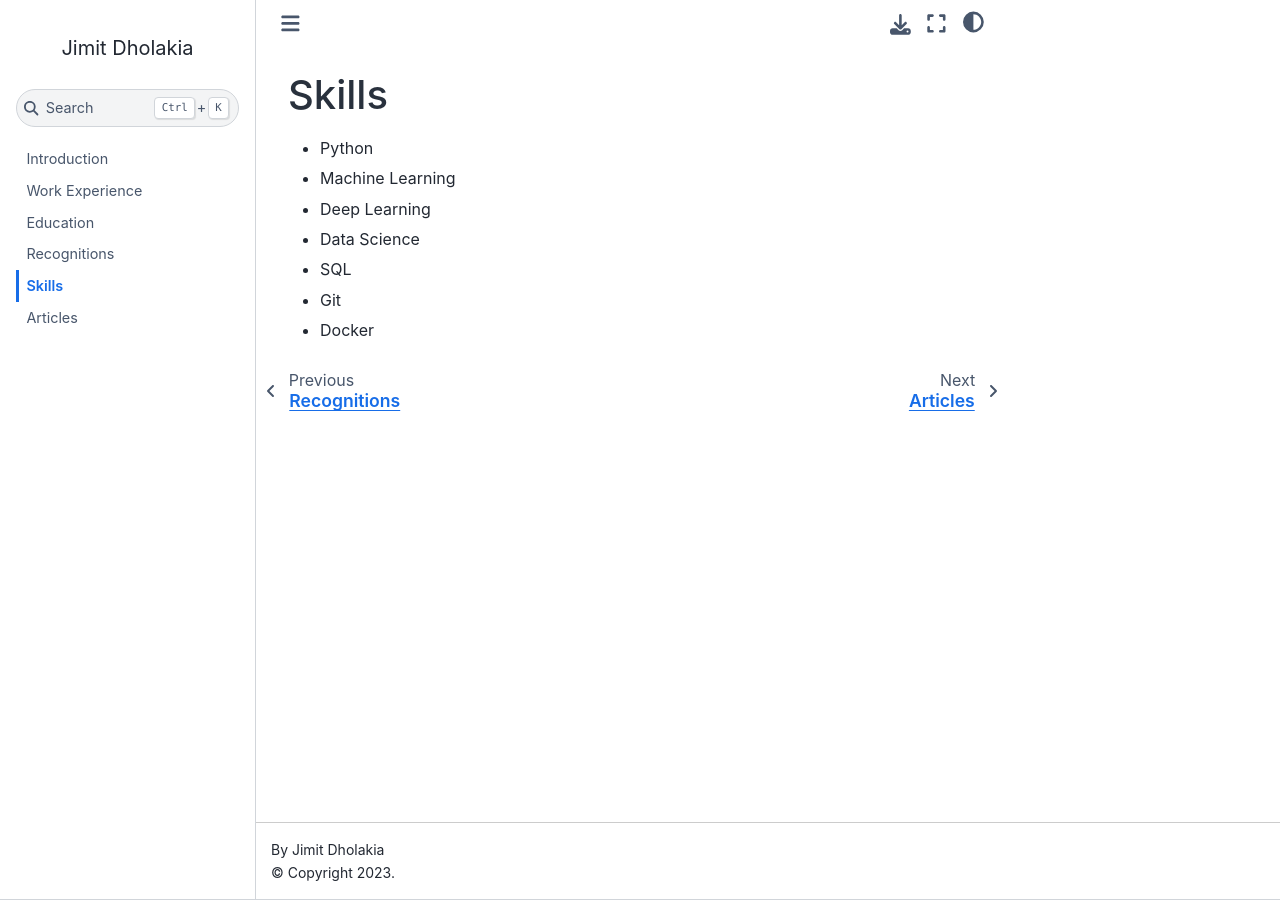
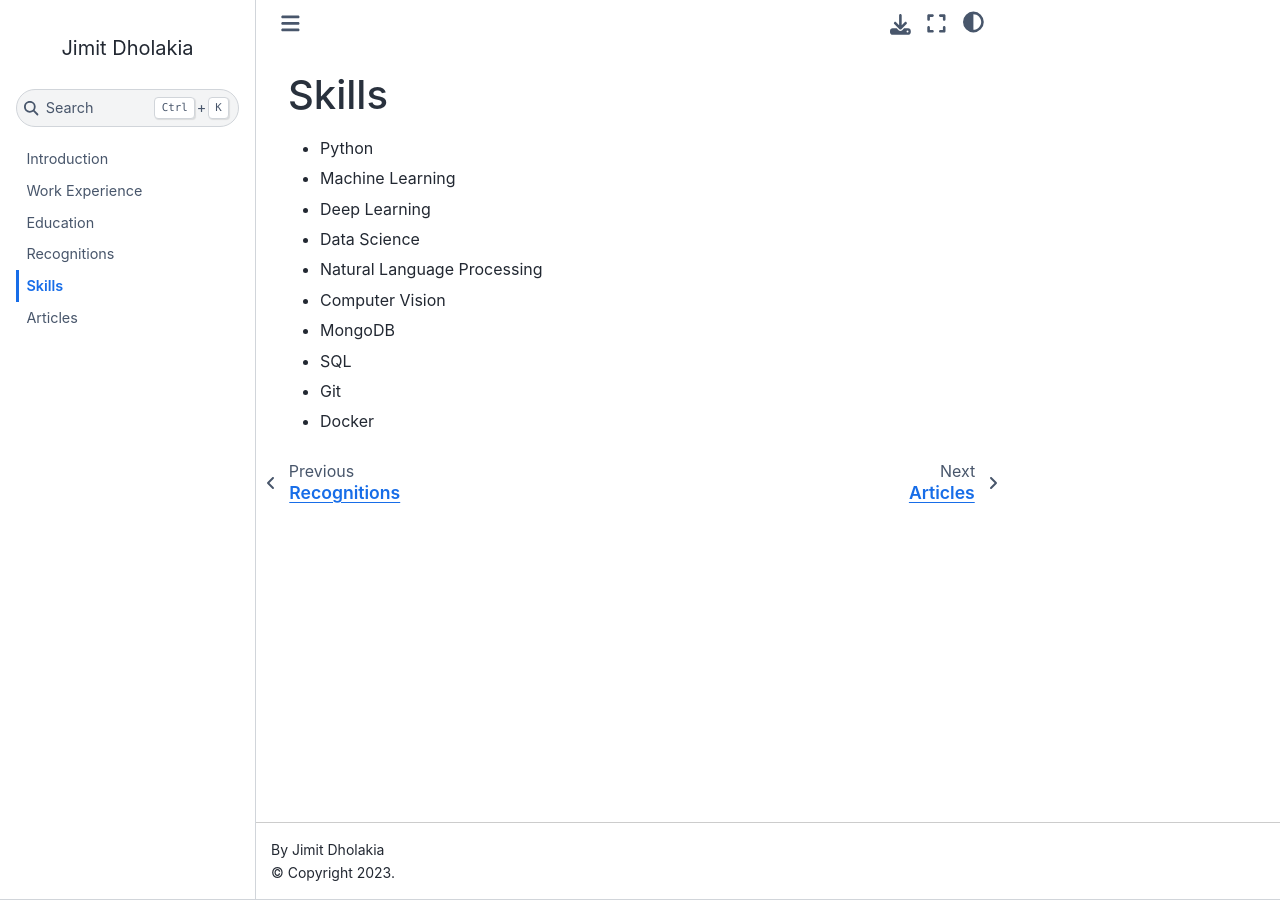
Before and after one commit to jimit105/jimit105.github.io, a Jupyter Book: the page built from skills.md, in a window 1280 px wide. Built offline with Jupyter Book 1.0.4 settings and Sphinx 7.4.7 and the Sphinx Book theme 1.1.4, drawn with Linux system fonts in a browser that asks for light colours.

Commit message:
Add Skills

```diff
--- a/skills.md
+++ b/skills.md
@@ -4,6 +4,9 @@
 - Machine Learning
 - Deep Learning
 - Data Science
+- Natural Language Processing
+- Computer Vision
+- MongoDB
 - SQL
 - Git
 - Docker
```
